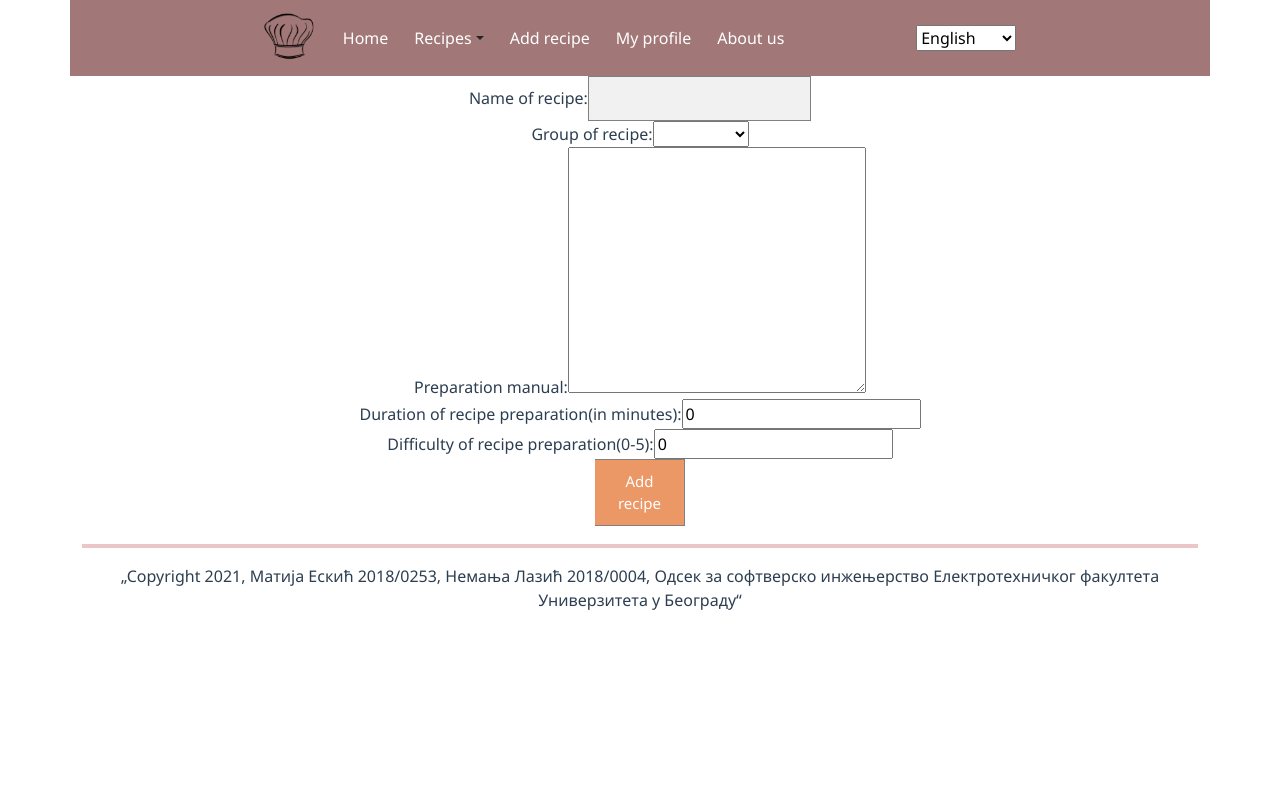
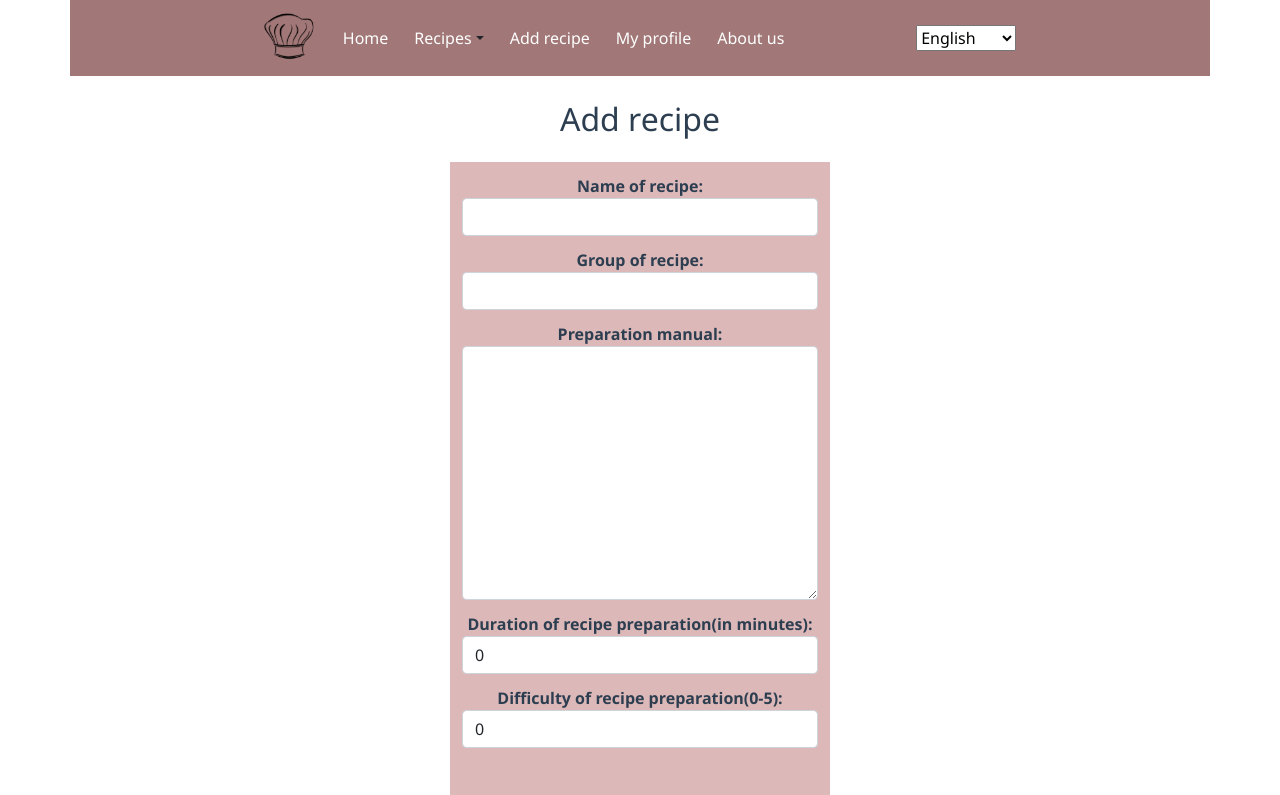
Before and after one commit to MatijaEskicWork/CookBook-App, a Vue app: page /dodajRecept in a window 1280 px wide. Shown: the top 795 px of the page. Built offline with nearby package versions, Linux system fonts and the light colour scheme.

Commit message:
Uradio stil svega

```diff
--- a/src/views/DodajRecept.vue
+++ b/src/views/DodajRecept.vue
@@ -1,74 +1,88 @@
 <template>
     <Header @osveziJezik="promenaJezika()"></Header>
     <div v-if="this.jezik=='srpski'">
-        <form id="dodajRecept">
         <div>
-                <label for="imeRecepta">Ime recepta:</label>
-                <input type="text" v-model="imeRecepta">
+            <h2>Dodaj recept</h2>
+        </div>
+        <div class="row ">
+            <div class="col-4">&nbsp;</div>
+            <div class="col-4 receptKarta">
+                <div>
+                    <label for="imeRecepta" class="label imeReceptaLabel">Ime recepta:</label><br>
+                    <input width="100" class="imeRecepta form-control" type="text" v-model="imeRecepta">
                 </div>
                 <div>
-                <label for="grupaRecepta">Grupa recepta:</label>
-                <select name="grupaRecepta" id="grupaRecepta" v-model="grupaRecepta">
+                    <label for="grupaRecepta" class="label grupaReceptaLabel">Grupa recepta:</label>
+                    <select name="grupaRecepta" class="form-control selcls" id="grupaRecepta" v-model="grupaRecepta">
                         <option value="predjelo">Predjelo</option>
                         <option value="glavno jelo">Glavno jelo</option>
                         <option value="desert">Desert</option>
                         <option value="uzina">Uzina</option>
                     </select>
                 </div>
-
                 <div>
-                <label for="uputstvo">Uputstvo za pripremu:</label>
-                <textarea name="uputstvo" id="" cols="30" rows="10" v-model="uputstvo"></textarea>
+                    <label for="uputstvo" class="label uputstvoLabel">Uputstvo za pripremu:</label>
+                    <textarea class="uputstvo form-control" name="uputstvo" id="" cols="30" rows="10" v-model="uputstvo"></textarea>
                 </div>
                 <div>
-                <label for="duzinaSpremanja">Trajanje spremanja recepta(minuti):</label>
-                <input type="number" v-model="duzinaSpremanja">
+                    <label for="duzinaSpremanja" class="label duzinaSpremanjaLabel">Trajanje spremanja recepta(minuti):</label>
+                    <input class="duzinaSpremanja form-control" type="number" v-model="duzinaSpremanja">
                 </div>
-
                 <div>
-                <label for="tezinaSpremanja">Tezina spremanja recepta(0-5):</label>
-                <input type="number" step="0.2" v-model="tezinaSpremanja">
+                    <label class="label tezinaSpremanjaLabel" for="tezinaSpremanja">Tezina spremanja recepta(0-5):</label>
+                    <input class="tezinaSpremanja form-control" type="number" step="0.2" v-model="tezinaSpremanja">
                 </div>
+                <br><br>
+                <div>
+                    <button class="butt" @click="dodaj()" type="button">Dodaj recept</button>
+                </div>
+                <br>
+                <span class="uspeh">{{this.uspeh}}</span>
                 <span class="greska">{{this.greska}}</span>
-            <div>
-                <button @click="dodaj()" type="button">Dodaj recept</button>
             </div>
-        </form>
+        </div>
     </div>
     <div v-else>
-        <form id="dodajRecept">
         <div>
-                <label for="imeRecepta">Name of recipe:</label>
-                <input type="text" v-model="imeRecepta">
+            <h2>Add recipe</h2>
+        </div>
+        <div class="row">
+            <div class="col-4">&nbsp;</div>
+            <div class="col-4 receptKarta">
+                <div>
+                    <label for="imeRecepta" class="label imeReceptaLabel">Name of recipe:</label><br>
+                    <input width="100" class="imeRecepta form-control" type="text" v-model="imeRecepta">
                 </div>
                 <div>
-                <label for="grupaRecepta">Group of recipe:</label>
-                <select name="grupaRecepta" id="grupaRecepta" v-model="grupaRecepta">
+                    <label for="grupaRecepta" class="label grupaReceptaLabel">Group of recipe:</label>
+                    <select name="grupaRecepta" class="form-control selcls" id="grupaRecepta" v-model="grupaRecepta">
                         <option value="predjelo">Appetizer</option>
                         <option value="glavno jelo">Main dish</option>
                         <option value="desert">Desert</option>
                         <option value="uzina">Snack</option>
                     </select>
                 </div>
-
                 <div>
-                <label for="uputstvo">Preparation manual:</label>
-                <textarea name="uputstvo" id="" cols="30" rows="10" v-model="uputstvo"></textarea>
+                    <label for="uputstvo" class="label uputstvoLabel">Preparation manual:</label>
+                    <textarea class="uputstvo form-control" name="uputstvo" id="" cols="30" rows="10" v-model="uputstvo"></textarea>
                 </div>
                 <div>
-                <label for="duzinaSpremanja">Duration of recipe preparation(in minutes):</label>
-                <input type="number" v-model="duzinaSpremanja">
+                    <label for="duzinaSpremanja" class="label duzinaSpremanjaLabel">Duration of recipe preparation(in minutes):</label>
+                    <input class="duzinaSpremanja form-control" type="number" v-model="duzinaSpremanja">
                 </div>
-
                 <div>
-                <label for="tezinaSpremanja">Difficulty of recipe preparation(0-5):</label>
-                <input type="number" step="0.2" v-model="tezinaSpremanja">
+                    <label class="label tezinaSpremanjaLabel" for="tezinaSpremanja">Difficulty of recipe preparation(0-5):</label>
+                    <input class="tezinaSpremanja form-control" type="number" step="0.2" v-model="tezinaSpremanja">
                 </div>
-            <span class="greska">{{this.greska}}</span>
+                <br><br>
                 <div>
-                <button @click="dodaj()" type="button">Add recipe</button>
+                    <button class="butt" @click="dodaj()" type="button">Add recipe</button>
                 </div>
-        </form>
+                <br>
+                <span class="uspeh">{{this.engleskiUspeh}}</span>
+                <span class="greska">{{this.engleskaGreska}}</span>
+            </div>
+        </div>
     </div>
     <Footer></Footer>
 </template>
@@ -76,6 +90,39 @@
 
 <style>
 
+.receptKarta{
+    background-color: rgba(207, 155, 155, 0.7);
+    font-weight: bold;
+}
+
+.label {
+    padding-top: 12px;
+}
+
+.imeRecepta{
+    width: 100%;
+}
+
+.greska {
+    color: red;
+}
+
+.uspeh {
+    color: green;
+}
+
+
+.butt{
+    width: 100%;
+    padding: 10px;
+    background: #df5b0ea1;
+    color: white;
+    font-size: 15px;
+    border: 1px solid grey;
+    border-left: none;
+    cursor: pointer;
+    margin-bottom: 2px;
+}
 </style>
 
 <script>
@@ -97,7 +144,10 @@ export default {
              greska:'',
              minDuzinaImena:8,
              minDuzinaUputstva:100,
-             jezik:''
+             jezik:'',
+             uspeh:'',
+             engleskiUspeh:'',
+             engleskaGreska:''
          }
      },
     created(){
@@ -105,6 +155,9 @@ export default {
         this.jezik = localStorage.getItem("jezik");
         this.listaRecepata = JSON.parse(localStorage.getItem("listaRecepata"));
         this.greska = '';
+        this.uspeh = '';
+        this.engleskiUspeh = '';
+        this.engleskaGreska = '';
     },
     methods: {
         promenaJezika() {
@@ -114,22 +167,37 @@ export default {
         proveriGreske(){
             if (this.imeRecepta.length < this.minDuzinaImena){
                 this.greska = 'Prekratko ime recepta. Ime recepta mora da sadrži barem 8 karaktera.';
+                this.engleskaGreska = 'Too short name of recipe. Name of recipe must contain at least 8 characters';
+                this.uspeh = '';
+                this.engleskiUspeh = '';
                 return false;
             }
             if (this.grupaRecepta == null || this.grupaRecepta == ''){
                 this.greska = 'Niste odabrali kojoj grupi recepata pripada recept koji dodajete.';
+                this.engleskaGreska = "You didn't choose which group of recipes your recipe belongs.";
+                this.uspeh = '';
+                this.engleskiUspeh = '';
                 return false;
             }
             if (this.uputstvo < this.minDuzinaUputstva){
                 this.greska = 'Prekratko uputstvo recepta. Uputstvo recepta mora da sadrži barem 100 karaktera.';
+                this.engleskaGreska = 'Too short directions of recipe. Directions must contain at least 100 characters';
+                this.uspeh = '';
+                this.engleskiUspeh = '';
                 return false;
             }
             if (this.duzinaSpremanja <= 0.0) {
                 this.greska = 'Priprema recepta ne može da traje nula ili manje minuta.';
+                this.engleskaGreska = 'Preparation of recipe cannot last for zero or less minutes.';
+                this.uspeh = '';
+                this.engleskiUspeh = '';
                 return false;
             }
             if (this.tezinaSpremanja <= 0.0) {
                 this.greska = 'Tezina pripremanja recepta ne može da bude nula ili manje.';
+                this.engleskaGreska = 'Difficulty of preparing the recipe cannot be zero or less.';
+                this.uspeh = '';
+                this.engleskiUspeh = '';
                 return false;
             }
             return true;
@@ -140,6 +208,9 @@ export default {
             for (let i = 0; i < this.listaRecepata.length; i++) {
                 if (this.listaRecepata[i].ime == this.imeRecepta) {
                     this.greska = 'Recept koji pokušavate da dodate već postoji.';
+                    this.greska = 'Recipe that you are trying to add already exists.';
+                    this.uspeh = '';
+                    this.engleskiUspeh = '';
                 }
             }
 
@@ -177,9 +248,11 @@ export default {
                     localStorage.setItem("staticId", id);
                     this.listaRecepata.push(recept);
                     localStorage.setItem("listaRecepata", JSON.stringify(this.listaRecepata));
+                    this.uspeh = 'Uspesno ste dodali recept.';
+                    this.engleskiUspeh = "You added recipe successfully."
                     //this.sinhronizujRecepte(recept); // Dodaj recept i u niz mojih recepata (Nemanja)
+                    this.engleskaGreska = '';
                     this.greska='';
-                    this.greska = '';
                 }
             }
         },
--- a/src/views/ONama.vue
+++ b/src/views/ONama.vue
@@ -10,16 +10,13 @@
             najbolji u onome što radiš, moraš pre svega da voliš i uživaš u tome. Naš moto je malo drugačiji:"Da bi bio najbolji,
             moraš da jedeš ono što voliš i u čemu uživaš". To nam je i bila misija, da podstaknemo ljude, mlade i stare, muškarce
             i žene, da jedu domaću hranu i da se hrane zdravije. Mislim da smo u tome i uspeli, a o tome govore brojne nagrade koje smo
-            osvojili: - "Najbolji sajt sa kuvarskom tematikom" za Jugoistočnu Evropu, osvojena tri puta zaredom(2018,2019,2020)
-                      - "Medalja za podsticaj Srbije na zdrav život" dobijena 2019. godine,
-                      - "Najveći kuvar" na nivou Balkana, najveća skupina različitih recepata na celom Balkanu, osvojena dvaput
-                      zaredom(2019,2020)
-        </div>
-
-        <div class="map-responsive">
-
-            <iframe src="https://www.google.com/maps/embed?pb=!1m18!1m12!1m3!1d2830.9695566671926!2d20.4899555757406!3d44.80180906051903!2m3!1f0!2f0!3f0!3m2!1i1024!2i768!4f13.1!3m3!1m2!1s0x475a7a83a8e24805%3A0x944fd38de78342d7!2z0KLRgNGI0ZvQsNC90YHQutCwIDIwLCDQkdC10L7Qs9GA0LDQtCAxMTEyMA!5e0!3m2!1ssr!2srs!4v1625665651783!5m2!1ssr!2srs" width="600" height="450" frameborder="0" style="border:0;" allowfullscreen="" aria-hidden="false" tabindex="0"></iframe>
-
+            osvojili:<br><br>
+                      <ul class="neuredjeneNagrade">
+                      <li>"Najbolji sajt sa kuvarskom tematikom" za Jugoistočnu Evropu, osvojena tri puta zaredom(2018,2019,2020)</li>
+                      <li>"Medalja za podsticaj Srbije na zdrav život" dobijena 2019. godine</li>
+                      <li>"Najveći kuvar" na nivou Balkana, najveća skupina različitih recepata na celom Balkanu, osvojena dvaput
+                      zaredom(2019,2020)</li>
+            </ul>
         </div>
         <hr>
 
@@ -40,7 +37,11 @@
             </div>
 
         </div>
+        <div class="map-responsive">
 
+            <iframe src="https://www.google.com/maps/embed?pb=!1m18!1m12!1m3!1d2830.9695566671926!2d20.4899555757406!3d44.80180906051903!2m3!1f0!2f0!3f0!3m2!1i1024!2i768!4f13.1!3m3!1m2!1s0x475a7a83a8e24805%3A0x944fd38de78342d7!2z0KLRgNGI0ZvQsNC90YHQutCwIDIwLCDQkdC10L7Qs9GA0LDQtCAxMTEyMA!5e0!3m2!1ssr!2srs!4v1625665651783!5m2!1ssr!2srs" width="600" height="450" frameborder="0" style="border:0;" allowfullscreen="" aria-hidden="false" tabindex="0"></iframe>
+
+        </div>
     </div>
     <div v-else>
         <div class="naslov">
@@ -51,16 +52,12 @@
             and delicious meals which will make their day more interesting and their life healthier and more exciting. You know the old saying - If you wanna be
             the best in what you do, you must therefore love and enjoy doing it. Our moto is a little bit different:"To be the best, you need to eat what you enjoy and love".
             That was indeed our mission, to encourage people, younger and older, men and women, to eat homemade food and diet healthier.
-            I think we succeeded in that, and the best teller are our many awards and acomplishments we have:
-                      - "The best website with cooking theme" for Southeastern Europe, achieved three times in a row(2018,2019,2020)
-                      - "Medal for encouraging Serbian people on healthy lifestyle" won in year 2019,
-                      - "The largest cookbook" in the Balkan, the biggest aggregate of different recipes in the Balkan, achieved twice in a row(2019,2020)
-        </div>
-
-        <div class="map-responsive">
-
-            <iframe src="https://www.google.com/maps/embed?pb=!1m18!1m12!1m3!1d2830.9695566671926!2d20.4899555757406!3d44.80180906051903!2m3!1f0!2f0!3f0!3m2!1i1024!2i768!4f13.1!3m3!1m2!1s0x475a7a83a8e24805%3A0x944fd38de78342d7!2z0KLRgNGI0ZvQsNC90YHQutCwIDIwLCDQkdC10L7Qs9GA0LDQtCAxMTEyMA!5e0!3m2!1ssr!2srs!4v1625665651783!5m2!1ssr!2srs" width="600" height="450" frameborder="0" style="border:0;" allowfullscreen="" aria-hidden="false" tabindex="0"></iframe>
-
+            I think we succeeded in that, and the best teller are our many awards and acomplishments we have:<br><br>
+            <ul class="neuredjeneNagrade">
+                      <li>"The best website with cooking theme" for Southeastern Europe, achieved three times in a row(2018,2019,2020)</li>
+                      <li>"Medal for encouraging Serbian people on healthy lifestyle" won in year 2019</li>
+                      <li>"The largest cookbook" in the Balkan, the biggest aggregate of different recipes in the Balkan, achieved twice in a row(2019,2020)</li>
+            </ul>
         </div>
         <hr>
 
@@ -81,13 +78,19 @@
             </div>
 
         </div>
+        <div class="map-responsive">
 
+            <iframe src="https://www.google.com/maps/embed?pb=!1m18!1m12!1m3!1d2830.9695566671926!2d20.4899555757406!3d44.80180906051903!2m3!1f0!2f0!3f0!3m2!1i1024!2i768!4f13.1!3m3!1m2!1s0x475a7a83a8e24805%3A0x944fd38de78342d7!2z0KLRgNGI0ZvQsNC90YHQutCwIDIwLCDQkdC10L7Qs9GA0LDQtCAxMTEyMA!5e0!3m2!1ssr!2srs!4v1625665651783!5m2!1ssr!2srs" width="600" height="450" frameborder="0" style="border:0;" allowfullscreen="" aria-hidden="false" tabindex="0"></iframe>
+
+        </div>
     </div>
     <Footer></Footer>
 </template>
 
 <style>
-
+.neuredjeneNagrade {
+    text-align: left;
+}
 </style>
 
 <script>
```
Lines whose indentation alone changed are shown as unchanged.
